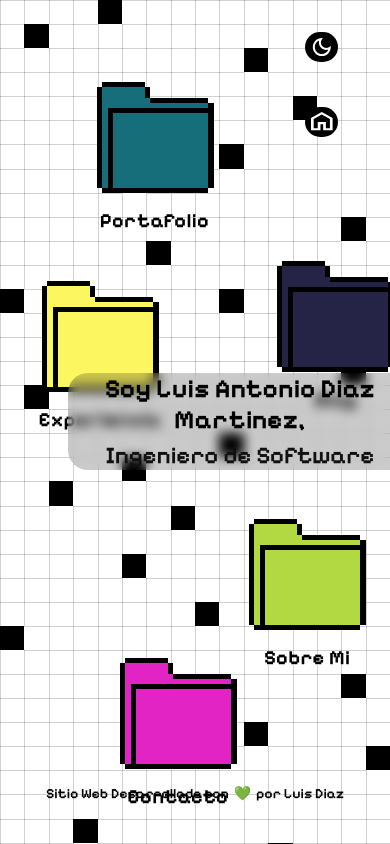
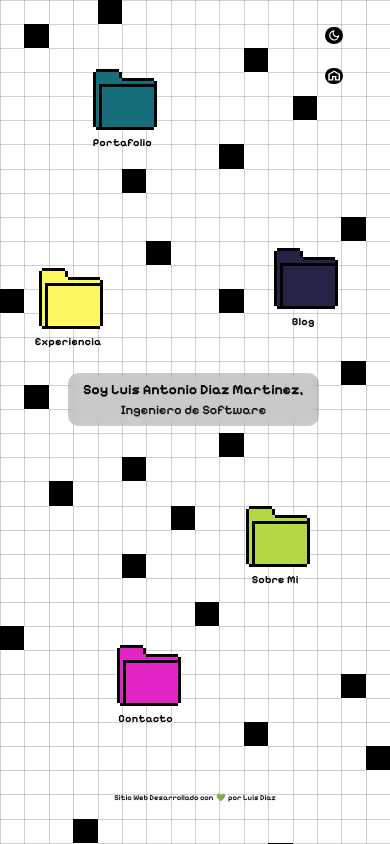
Before and after one commit to Unodetantosluises/1deTantosLuises, a React (Vite) app: page / in a window 390 px wide. Built offline with nearby package versions, Linux system fonts and the light colour scheme.

Commit message:
update: proportions and size of the images

```diff
--- a/src/index.css
+++ b/src/index.css
@@ -6,6 +6,16 @@
   box-sizing: border-box;
   margin: 0;
   padding: 0;
+}
+
+html {
+  font-size: calc(100vw / 192);
+}
+
+@media (max-width: 768px) {
+  html {
+    font-size: calc(100vw / 72);
+  }
 }
 
 html,
--- a/src/pages/Home/_home.scss
+++ b/src/pages/Home/_home.scss
@@ -53,8 +53,8 @@
     position: absolute;
     left: var(--desktop-left);
     top: var(--desktop-top);
-    width: 180px;
-    height: 180px;
+    width: 18rem;
+    height: 18rem;
     display: flex;
     flex-direction: column;
     align-items: center;
@@ -67,7 +67,7 @@
 
     &:hover,
     &:focus-visible {
-      transform: translateY(-5px) scale(1.04);
+      transform: translateY(-0.5rem) scale(1.04);
       outline: none;
     }
 
@@ -78,8 +78,8 @@
 
   // ── Folder icon: single image (no hover swap) ───────────────────────────
   &__folder-icon {
-    width: 180px;
-    height: 150px;
+    width: 18rem;
+    height: 15rem;
     display: block;
     object-fit: cover;
     object-position: top center;
@@ -90,8 +90,8 @@
   // ── Folder icon: double-image wrapper (hover open/close swap) ───────────
   &__folder-icon-wrap {
     position: relative;
-    width: 180px;
-    height: 150px;
+    width: 18rem;
+    height: 15rem;
     display: block;
     flex-shrink: 0;
   }
@@ -101,8 +101,8 @@
     position: absolute;
     top: 0;
     left: 0;
-    width: 180px;
-    height: 150px;
+    width: 18rem;
+    height: 15rem;
     object-fit: cover;
     object-position: top center;
     image-rendering: pixelated;
@@ -132,9 +132,9 @@
 
 
   &__folder-label {
-    margin-top: 4px;
+    margin-top: 0.4rem;
     font-family: 'Pixelify Sans', cursive, sans-serif;
-    font-size: 24px;
+    font-size: 2.4rem;
     line-height: 1.2;
     text-align: center;
     font-weight: 700;
@@ -148,15 +148,15 @@
     position: absolute;
     left: 33.701%; // X: 610px (1728)
     top: 42.346%; // Y: 473px (1117)
-    width: 619px;
-    height: 137px;
+    width: 61.9rem;
+    height: 13.7rem;
     display: flex;
     flex-direction: column;
     align-items: center;
     justify-content: center;
-    padding: 16px 28px;
+    padding: 1.6rem 2.8rem;
     background: rgba(0, 0, 0, 0.20);
-    border-radius: 32px;
+    border-radius: 3.2rem;
     backdrop-filter: blur(6px);
     text-align: center;
     box-sizing: border-box;
@@ -164,16 +164,16 @@
 
     &-title {
       font-family: 'Pixelify Sans', cursive, sans-serif;
-      font-size: 36px;
+      font-size: 3.6rem;
       font-weight: 700;
-      margin: 0 0 6px 0;
+      margin: 0 0 0.6rem 0;
       white-space: nowrap;
       color: #000000;
     }
 
     &-subtitle {
       font-family: 'Pixelify Sans', cursive, sans-serif;
-      font-size: 36px;
+      font-size: 3.6rem;
       font-weight: 600;
       margin: 0;
       color: #111111;
@@ -187,13 +187,13 @@
     right: 3.908%; // X: ~1564px
     display: flex;
     flex-direction: column;
-    gap: 25px; // Y delta between theme and home
+    gap: 2.5rem; // Y delta between theme and home
     z-index: 4;
   }
 
   &__control-btn {
-    width: 55px;
-    height: 50px;
+    width: 5.5rem;
+    height: 5rem;
     background: transparent;
     border: none;
     padding: 0;
@@ -224,7 +224,7 @@
     left: 50%;
     transform: translateX(-50%);
     font-family: 'Pixelify Sans', cursive, sans-serif;
-    font-size: 18px;
+    font-size: 1.8rem;
     font-weight: 600;
     white-space: nowrap;
     text-align: center;
@@ -236,7 +236,7 @@
 
     .home__heart {
       display: inline-block;
-      margin: 0 2px;
+      margin: 0 0.2rem;
     }
   }
 
@@ -247,47 +247,50 @@
     &__nav-item {
       left: var(--mobile-left);
       top: var(--mobile-top);
-      width: 140px;
-      height: 140px;
+      width: 14rem;
+      height: 14rem;
     }
 
-    &__folder-icon {
-      width: 170px;
-      height: 145px;
+    &__folder-icon,
+    &__folder-icon-wrap,
+    &__folder-icon--closed,
+    &__folder-icon--open {
+      width: 17rem;
+      height: 14.5rem;
     }
 
     &__folder-label {
-      font-size: 20px;
+      font-size: 2rem;
     }
 
     &__hero {
       left: 17.5%; // X: 126px (720)
       top: 43.063%; // Y: 689px (1600)
-      width: 462px;
-      height: 97px;
+      width: 46.2rem;
+      height: 9.7rem;
       max-width: 88vw;
-      padding: 12px 16px;
-      border-radius: 20px;
+      padding: 1.2rem 1.6rem;
+      border-radius: 2rem;
 
       &-title {
-        font-size: 26px;
+        font-size: 2.6rem;
         white-space: normal;
       }
 
       &-subtitle {
-        font-size: 24px;
+        font-size: 2.4rem;
       }
     }
 
     &__controls {
       top: 2.525%;
       right: 10.5%;
-      gap: 25px;
+      gap: 2.5rem;
     }
 
     &__footer {
       bottom: 7.5%;
-      font-size: 14px;
+      font-size: 1.4rem;
     }
   }
 }
```
